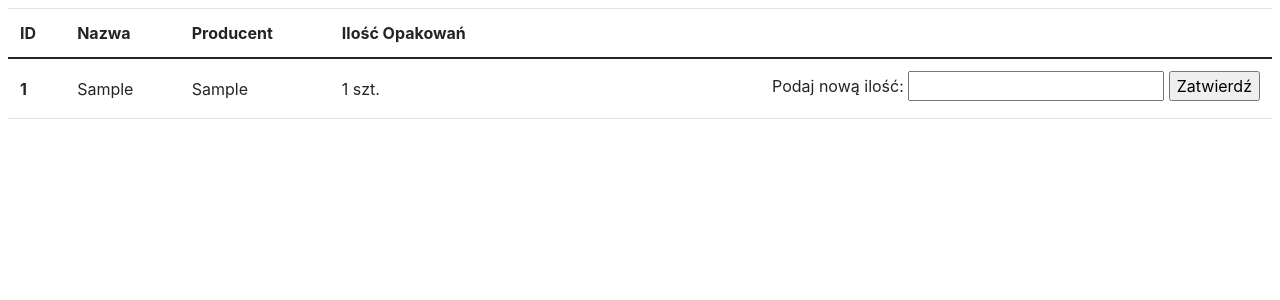
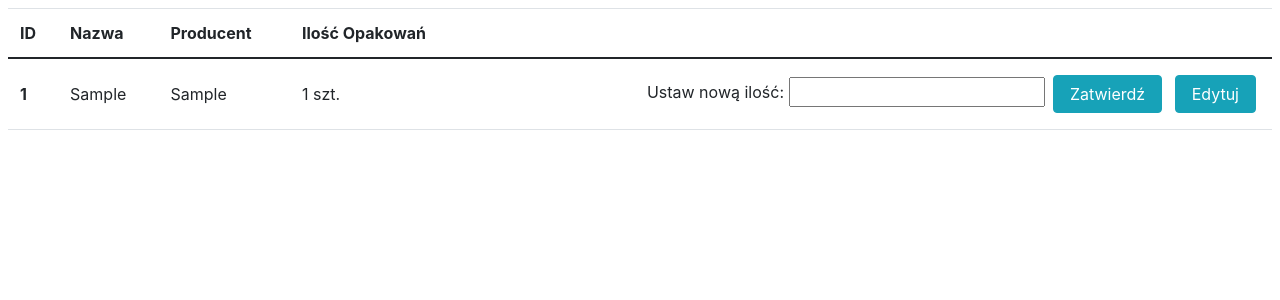
Before and after one commit to lewandowski-jan/nursing-home-manager, a Django app: page /manager/medicines in a window 1280 px wide. Shown: the part 56-356 px from the top of the page. Run offline with Django 3.2, Linux system fonts and the light colour scheme; tables that the repository leaves empty hold one stand-in row (values such as "Sample post"); some libraries are stand-ins or nearby versions.

Commit message:
added 'set medicines amount'button functionality

```diff
--- a/webapp/manager/templates/manager_medicines.html
+++ b/webapp/manager/templates/manager_medicines.html
@@ -46,9 +46,14 @@
                         <div class="">
                             <form action="{% url 'manager_medicines' %}/add/{{medicine.id}}"form>
 
-                                <label for="amount">Podaj nową ilość:</label>
-                                <input type="text" id="amount" ilosc="amount">
-                                <input type="submit" value="Zatwierdź">
+                                <label for="amount">Ustaw nową ilość:</label>
+                                <input type="text" id="amount" name="amount">
+                                <input type="submit" value="Zatwierdź" class="btn btn-info m-1 pl-3 pr-3">
+
+                                <a href="{% url 'manager_medicines' %}">
+                                    <button type="button" class="btn btn-info m-1 pl-3 pr-3">Edytuj</button>
+                                </a>
+
                               </form>
                         </div>
                     </div>
--- a/webapp/manager/views.py
+++ b/webapp/manager/views.py
@@ -39,6 +39,13 @@ def medicines(request):
 
 def medicines_add(request, id):
     medicine = Leki.objects.get(id=id)
-    medicine.ilosc_opakowan += 1
+    input = (request.GET.get('amount'))
+
+    try:
+        input = int(input)
+    except ValueError:
+        return redirect(medicines)
+
+    medicine.ilosc_opakowan = input
     medicine.save()
     return redirect(medicines)
```
